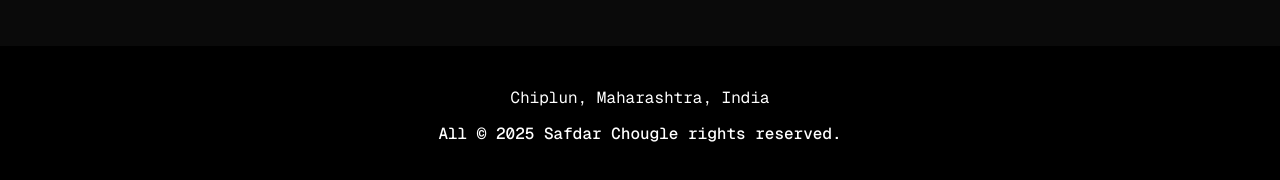
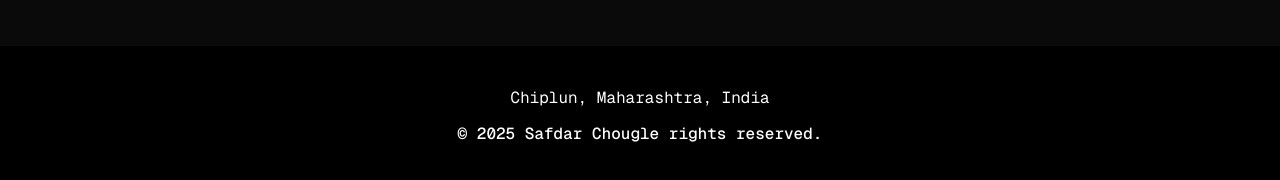
Before and after one commit to chouglesafdar22/Portfolio-Next.js-, a Next.js app in the folder portfolio-ui/: page / in a window 1280 px wide. Shown: the part 2603-2783 px from the top of the page. Built offline with nearby package versions, Linux system fonts and the light colour scheme.

Commit message:
Update Footer.js

```diff
--- a/portfolio-ui/app/components/Footer.js
+++ b/portfolio-ui/app/components/Footer.js
@@ -6,11 +6,11 @@ function Footer() {
   return (
     <div>
       <ScrollWrapper direction="down" ease="easeOut">
-        <footer className="bg-black w-screen relative px-2 py-10 text-white flex items-center justify-center text-center">
+        <footer className="bg-black w-screen relative overflow-hidden px-2 py-10 text-white flex items-center justify-center text-center">
           <div className="flex flex-col gap-3 justify-center items-center text-center">
-            <span className='"text-[11px] flex sm:text-[13px] text-center justify-center items-center lg:text-base font-mono font-medium"'>Chiplun, Maharashtra, India</span>
+            <span className='"text-[10px] flex sm:text-[12px] text-center justify-center items-center lg:text-base font-mono font-light"'>Chiplun, Maharashtra, India</span>
             <span className="text-[12px] flex sm:text-sm text-center justify-center items-center lg:text-base font-mono font-medium">
-              All &copy; 2025 Safdar Chougle rights reserved.
+              &copy; 2025 Safdar Chougle rights reserved.
             </span>
           </div>
         </footer>
```
